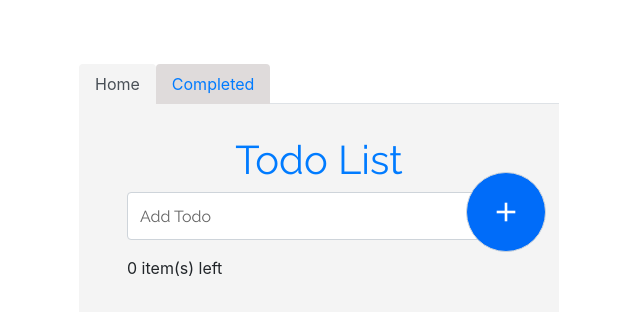
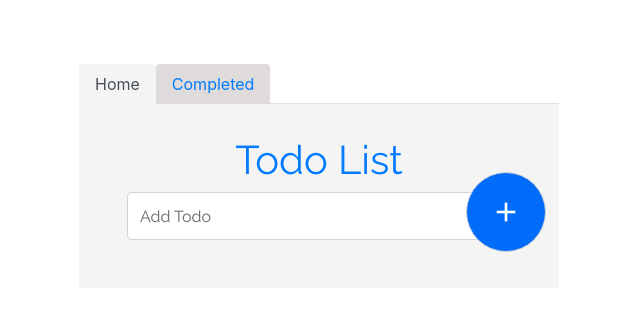
Before and after one commit to russLitt/todo-app-ng2, an Angular app: page / in a window 1280 px wide. Shown: the top 314 px of the page, without its empty margins (321-961 px from the left). Built offline with nearby package versions, Linux system fonts and the light colour scheme.

Commit message:
wip: working on displaying items left if more than one item entered, else hide div

```diff
--- a/src/app/app.component.html
+++ b/src/app/app.component.html
@@ -12,13 +12,12 @@
   <!-- Tab panes -->
   <div class="tab-content">
     <div id="home" class="container tab-pane active">
-      <form #todoForm="ngForm" (submit)="todoSubmit(todoForm.value); todoForm.resetForm();"
-        onsubmit="return validateForm()" required>
+      <form #todoForm="ngForm" (submit)="todoSubmit(todoForm.value); todoForm.resetForm();">
         <div class="form-group">
           <h1 class="text-center text-primary">Todo List</h1>
           <div class="input-group-prepend">
             <input type="text" #todo class="form-control" placeholder="Add Todo" name="todo" ngModel>
-            <span class="input-group-text" (click)="addTodo(todo.value)">
+            <span class="input-group-text" (click)="addTodo(todo.value); todoForm.resetForm();">
               <i class="material-icons" id="add-task-icon">add</i></span>
           </div>
         </div>
@@ -30,7 +29,7 @@
                 title="Mark as Completed">check</i></li>
           </ul>
         </div>
-        <div>{{ todoArray.length }} item(s) left</div>
+        <div *ngIf="displayItemsLeft">{{ todoArray.length }} item(s) left</div>
       </form>
     </div>
     <div id="completed-list" class="container tab-pane">
--- a/src/app/app.component.ts
+++ b/src/app/app.component.ts
@@ -11,11 +11,14 @@ export class AppComponent {
   todo;
   completedArray = [];
   completed;
-  //todoForm;
+  todoForm;
+  displayItemsLeft = false;
+  itemsLeft = 0;
 
   addTodo(value) {
     if (value !== "") {
       this.todoArray.push(value)
+      // this.todoForm.resetForm();
       console.log(this.todoArray)
     } else {
       alert('Enter a todo task')
@@ -43,14 +46,6 @@ export class AppComponent {
     }
   }
 
-  validateForm() {
-    var x = document.forms["todoForm"]["todo"].value;
-    if (x == "") {
-      alert("Name must be filled out");
-      return false;
-    }
-  }
-
   //add item to completed list
   addToCompleted(value) {
     this.completedArray.push(value)
--- a/src/app/app.module.ts
+++ b/src/app/app.module.ts
@@ -5,8 +5,6 @@ import { AppRoutingModule } from './app-routing.module';
 import { AppComponent } from './app.component';
 
 import { FormsModule, ReactiveFormsModule , FormGroup} from '@angular/forms';
-
-// import {MatTooltipModule} from '@angular/material/tooltip';
 
 @NgModule({
   declarations: [
```
